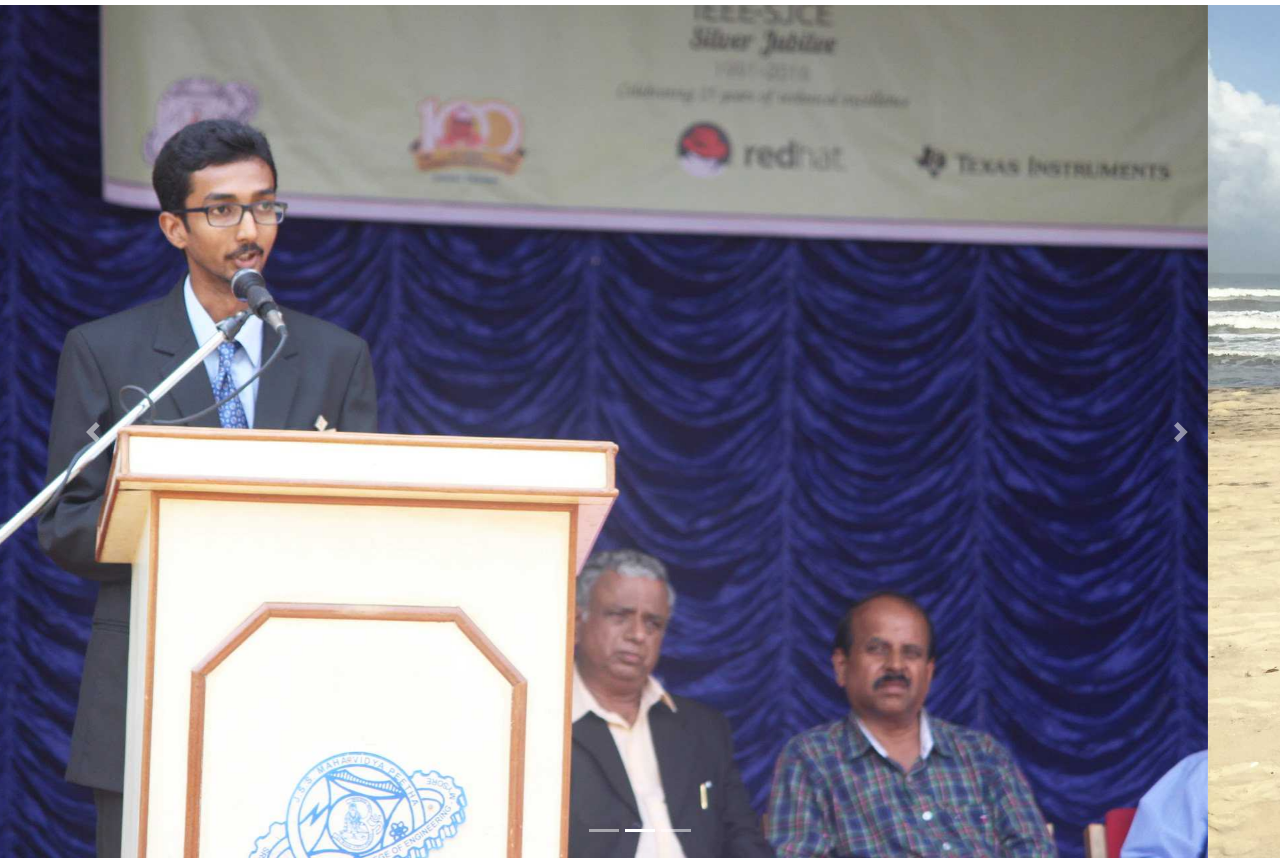
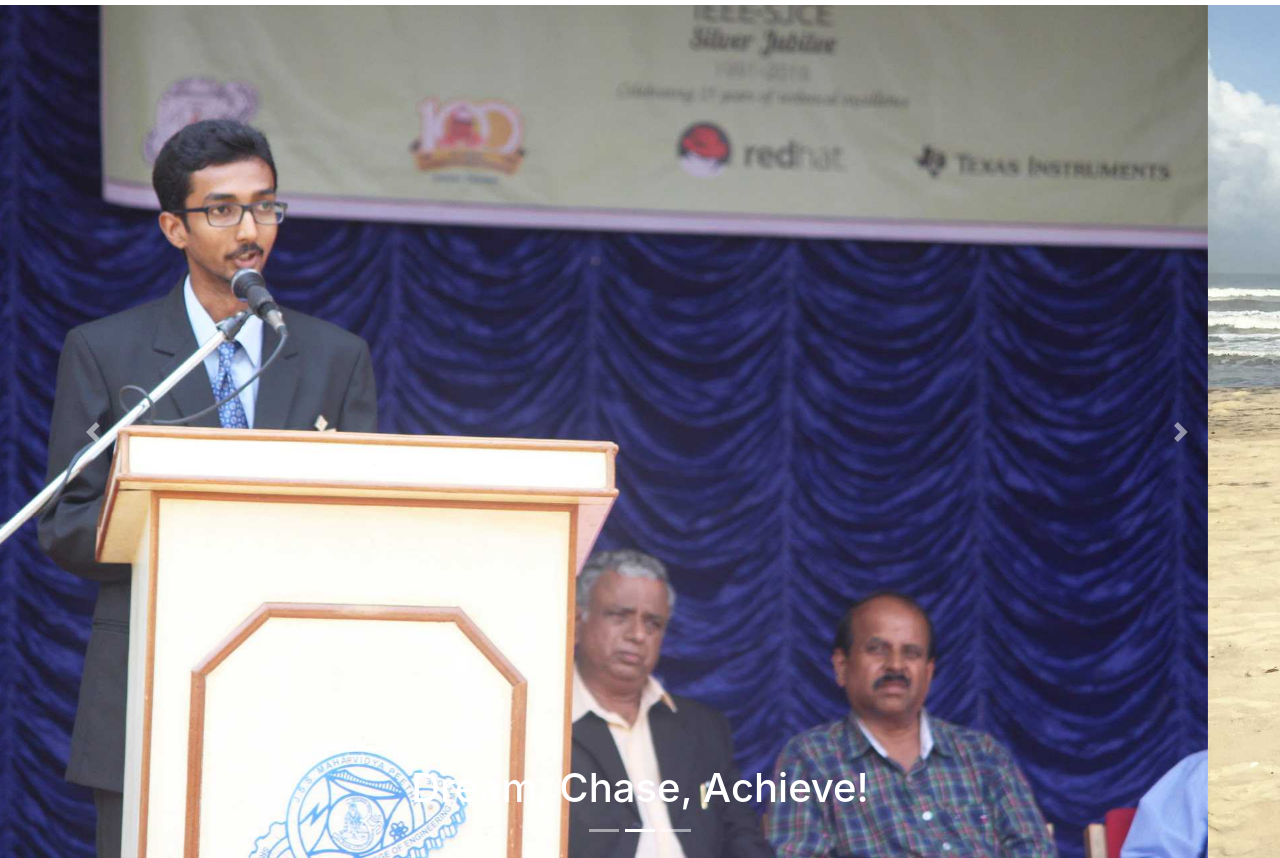
Before and after one commit to ashwinmj/ashwinmj-website, a plain HTML site: page index.html in a window 1280 px wide. Shown: the part 89-947 px from the top of the page. Drawn offline with nearby package versions, Linux system fonts and the light colour scheme.

Commit message:
Add a caption for main carousel

```diff
--- a/index.html
+++ b/index.html
@@ -41,6 +41,9 @@
             <img class="d-block w-100" src="images/Ashwin_MRF.jpg" alt="Ashwin with Mr.Robot team">
           </div><!-- carousel-item -->
         </div><!-- carousel-inner -->
+        <div class="carousel-caption d-none d-md-block">
+          <h1>Dream, Chase, Achieve!</h1>
+        </div>
         <a class="carousel-control-prev" href="#mainCarousel" role="button" data-slide="prev">
           <span class="carousel-control-prev-icon" aria-hidden="true"></span>
           <span class="sr-only">Previous</span>
```
